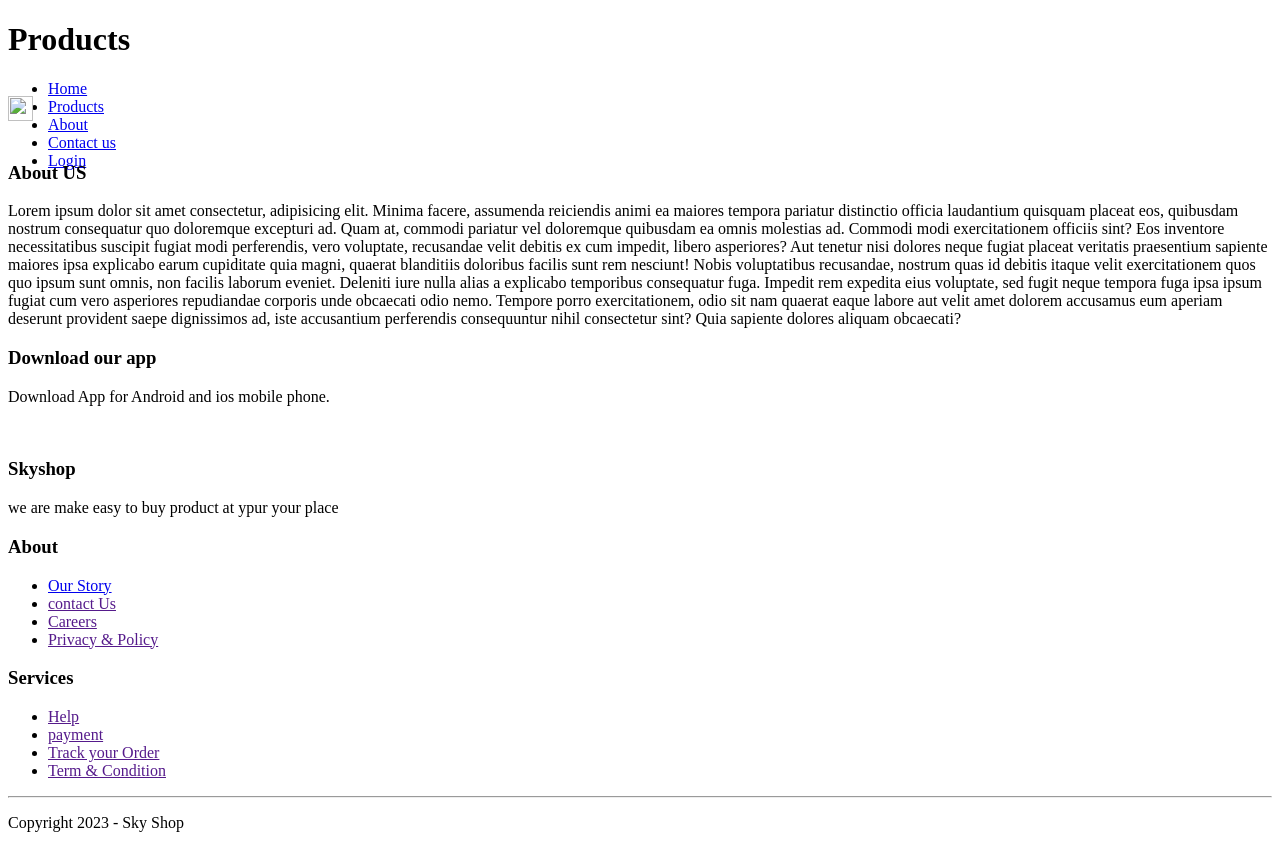
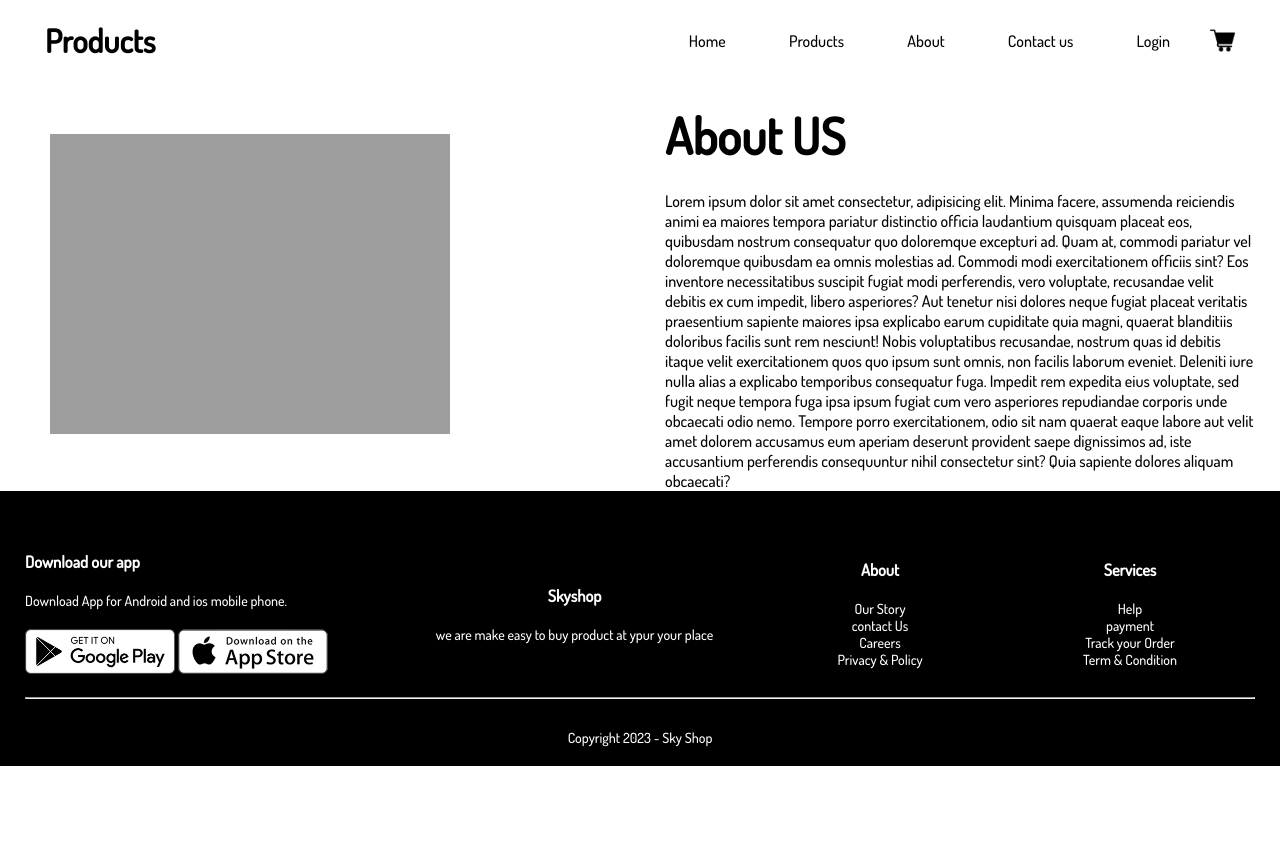
Before and after one commit to Dattatraysalunkhe/sky, a plain HTML site: page about.html in a window 1280 px wide. After the commit the page ends 800 px from the top, so only its background shows below. Drawn offline with Linux system fonts and the light colour scheme; the site is published under a folder, as on GitHub Pages, so addresses that start at the root find nothing.

Commit message:
Update about.html

```diff
--- a/about.html
+++ b/about.html
@@ -5,7 +5,7 @@
     <meta charset="UTF-8">
     <meta name="viewport" content="width=device-width, initial-scale=1.0">
     <title>About us</title>
-    <link rel="stylesheet" href="/about.css">
+    <link rel="stylesheet" href="about.css">
     <!--gfont-->
     <link rel="preconnect" href="https://fonts.googleapis.com">
     <link rel="preconnect" href="https://fonts.gstatic.com" crossorigin>
@@ -23,20 +23,20 @@
                 </div>
                 <nav>
                     <ul id="MenuItem">
-                        <li><a href="http://127.0.0.1:5500/index.html">Home </a></li>
-                        <li><a href="http://127.0.0.1:5500/product.html">Products</a></li>
+                        <li><a href="index.html">Home </a></li>
+                        <li><a href="product.html">Products</a></li>
                         <li><a href="#">About</a></li>
-                        <li><a href="http://127.0.0.1:5500/contactus.html">Contact us</a></li>
-                        <li><a href="http://127.0.0.1:5500/Login.html">Login</a></li>
+                        <li><a href="contactus.html">Contact us</a></li>
+                        <li><a href="login.html">Login</a></li>
                     </ul>
                 </nav>
-                <img src="/images/cart.png" width="25px" height="25px" alt="">
-                <img src="/images/menu.png" alt="" class="menuicon" onclick="menutoggle()">
+                <img src="images/cart.png" width="25px" height="25px" alt="">
+                <img src="images/menu.png" alt="" class="menuicon" onclick="menutoggle()">
             </div>
 
             <div class="row">
                 <div class="col2">
-                    <img src="/images/about.jpg" alt="">
+                    <img src="images/about.jpg" alt="">
                 </div>
                 <div class="col2">
 
@@ -77,8 +77,8 @@
                     <h3>Download our app</h3>
                     <p>Download App for Android and ios mobile phone.</p>
                     <div class="applogo">
-                        <img src="/images/play-store.png" alt="">
-                        <img src="/images/app-store.png" alt="">
+                        <img src="images/play-store.png" alt="">
+                        <img src="images/app-store.png" alt="">
                     </div>
                 </div>
                 <div class="footercol2">
```
